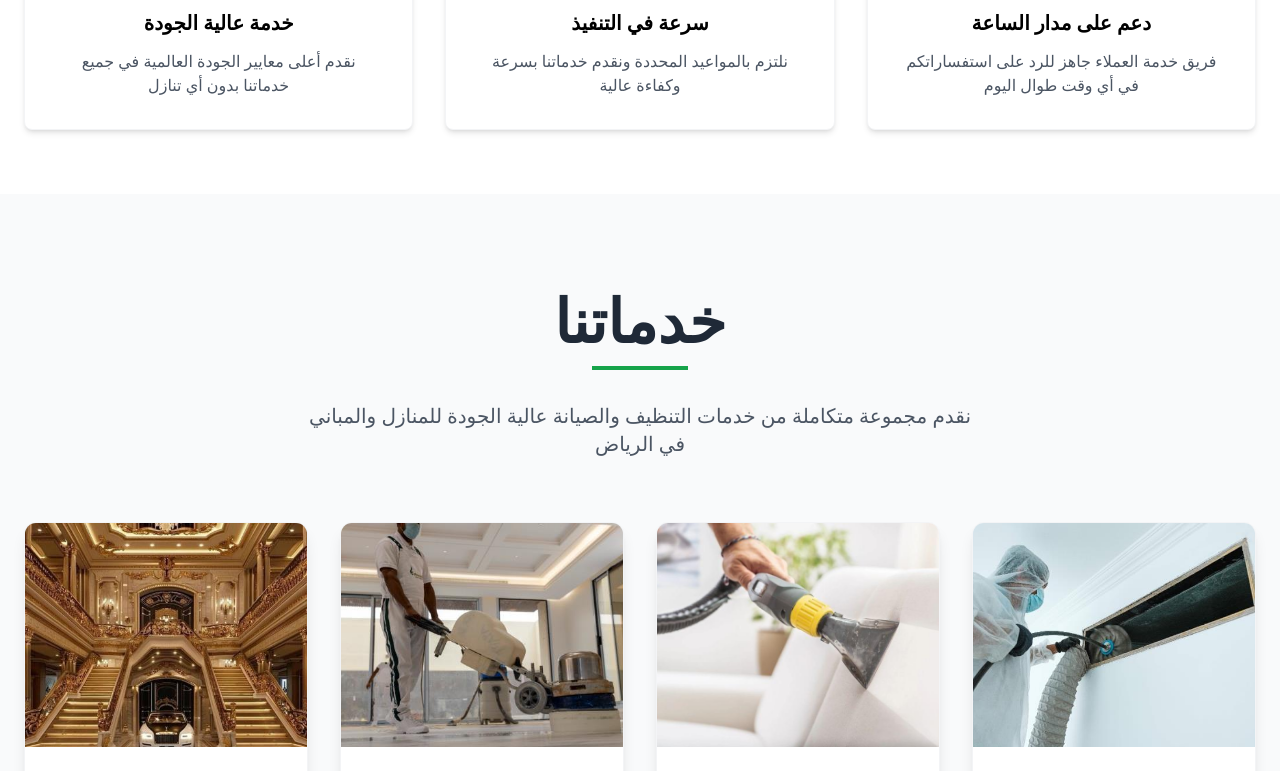
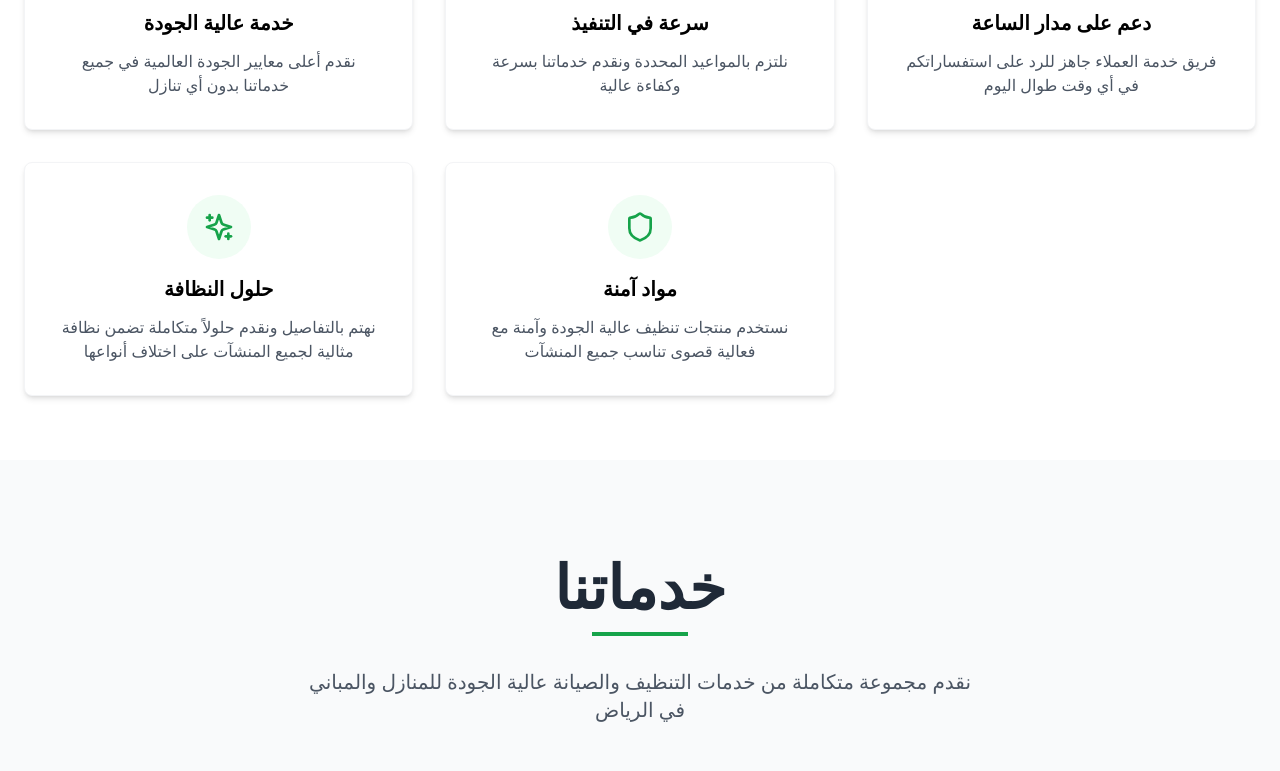
Before and after one commit to AhmedMaher123384/mawasiem, a React (Vite) app: page / in a window 1280 px wide. Shown: the part 972-1743 px from the top of the page. Built offline with nearby package versions, Linux system fonts and the light colour scheme.

Commit message:
Update Home.tsx

```diff
--- a/src/pages/Home.tsx
+++ b/src/pages/Home.tsx
@@ -1,6 +1,6 @@
 import React, { useRef, useEffect, useState, lazy, Suspense } from 'react';
 import { Link } from 'react-router-dom';
-import { ArrowLeft, Star, Phone, Clock, Shield, Award, ThumbsUp } from 'lucide-react';
+import { ArrowLeft, Star, Phone, Clock, Shield, Award, ThumbsUp , Sparkles } from 'lucide-react';
 
 // Lazy load components that aren't immediately visible
 const ContactFooter = lazy(() => import('../components/ContactFooter'));
@@ -117,6 +117,17 @@ const features: Feature[] = [
     title: 'دعم على مدار الساعة',
     description: 'فريق خدمة العملاء جاهز للرد على استفساراتكم في أي وقت طوال اليوم'
   }
+  ,{
+    icon: <Sparkles className="text-green-600 w-8 h-8" />,
+    title: 'حلول النظافة',
+    description: 'نهتم بالتفاصيل ونقدم حلولاً متكاملة تضمن نظافة مثالية لجميع المنشآت على اختلاف أنواعها'
+  }
+  ,
+    {
+      icon: <Shield className="text-green-600 w-8 h-8" />,
+      title: 'مواد آمنة',
+      description: 'نستخدم منتجات تنظيف عالية الجودة وآمنة مع فعالية قصوى تناسب جميع المنشآت'
+    }
 ];
 
 interface WhyChooseUsItem {
```
